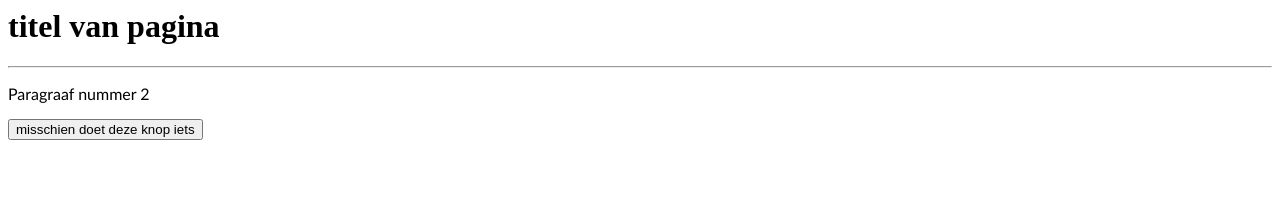
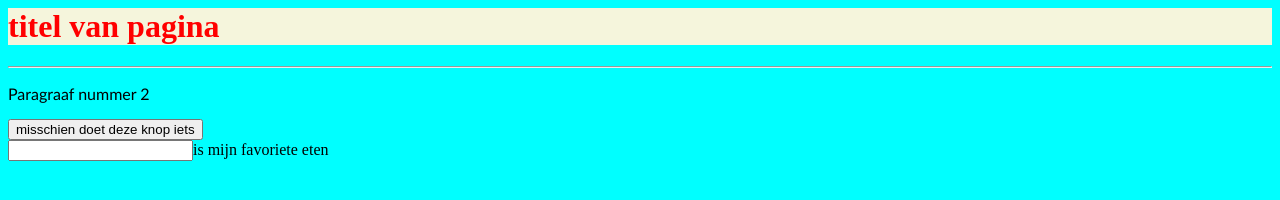
Before and after one commit to Zenzorido/Assessment, a plain HTML site: page Index.html in a window 1280 px wide. Drawn offline with Linux system fonts and the light colour scheme.

Commit message:
Background changes

```diff
--- a/Index.html
+++ b/Index.html
@@ -1,7 +1,8 @@
 <html>
 <body>
 <style>
-background-color: yellow ;
+
+body{ background-color: aqua;}
 h1{
     color:red;
     background-color: beige;
@@ -25,7 +26,8 @@ p{
 <button onclick="myFunction(this, 'red')">
 misschien doet deze knop iets
 </button>
-
+<br>
+<input>is mijn favoriete eten</input>
 <script>
     function myFunction(element, color){
         element.style.color= color;
```
